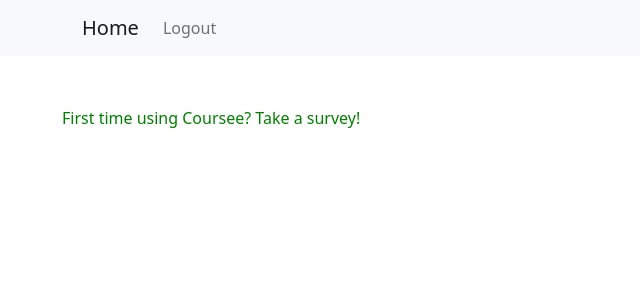
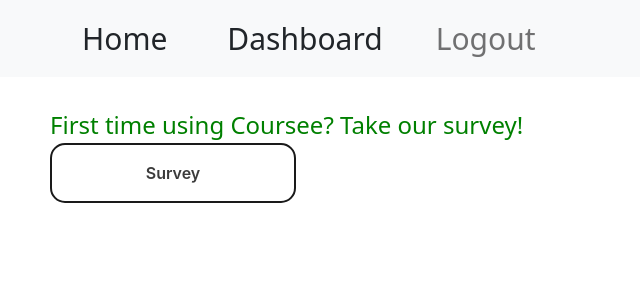
Before and after one commit to ryanlei2/sleep, a Next.js app: page /dashboard in a window 1280 px wide. Shown: the top 300 px of the page, without its empty margins (0-640 px from the left). Built offline with nearby package versions, Linux system fonts and the light colour scheme; no server answers; sample sign-in values are in the browser's storage.

Commit message:
add dashboard button and edit dashboard screen

```diff
--- a/components/Navbar.tsx
+++ b/components/Navbar.tsx
@@ -12,7 +12,10 @@ const NavbarComp = () => {
     <Navbar bg="light" expand="lg">
       <Container>
         <Link href="/" passHref>
-          <Navbar.Brand>Home</Navbar.Brand>
+          <Nav.Link>Home&emsp;&emsp;</Nav.Link>
+        </Link>
+        <Link href="/dashboard" passHref>
+          <Nav.Link>Dashboard&ensp;</Nav.Link>
         </Link>
         <Navbar.Toggle aria-controls="basic-navbar-nav" />
         <Navbar.Collapse id="basic-navbar-nav">
@@ -25,7 +28,7 @@ const NavbarComp = () => {
                     router.push('/login')
                   }}
                 >
-                  Logout
+                  &emsp;Logout
                 </Nav.Link>
               </div>
             ) : (
@@ -36,6 +39,7 @@ const NavbarComp = () => {
                 <Link href="/login" passHref>
                   <Nav.Link>Login</Nav.Link>
                 </Link>
+
               </>
             )}
           </Nav>
--- a/pages/dashboard.tsx
+++ b/pages/dashboard.tsx
@@ -4,14 +4,10 @@ import { auth } from '../config/firebase';
 const Dashboard = () => {
   return (
     <>
-      <div className='container'>First time using Coursee? Take a survey!</div><style jsx>{`
-            .container {
-              margin: 50px;
-            }
-            div {
-              color: green;
-            }
-          `}</style>
+      <div className='dashboardMain'>
+        First time using Coursee? Take our survey!<br></br>
+        <button className="surveyBtn" role="button">Survey</button>
+      </div>
     </>
   )
 }
--- a/pages/login.tsx
+++ b/pages/login.tsx
@@ -18,6 +18,7 @@ const Login = () => {
     try {
       await login(data.email, data.password)
       router.push('/dashboard')
+      //show dashboard button
     } catch (err) {
       console.log(err)
     }
--- a/styles/Home.module.css
+++ b/styles/Home.module.css
@@ -12,7 +12,7 @@
   align-items: center;
 }
 
-/* .footer {
+.footer {
   display: flex;
   flex: 1;
   padding: 2rem 0;
@@ -113,4 +113,4 @@
     width: 100%;
     flex-direction: column;
   }
-} */
+}
--- a/styles/globals.css
+++ b/styles/globals.css
@@ -6,6 +6,60 @@ body {
     Ubuntu, Cantarell, Fira Sans, Droid Sans, Helvetica Neue, sans-serif;
 }
 
+.container {
+  font-size: 30px;
+}
+
+.dashboardMain {
+  color: green;
+  margin-top: 30px;
+  margin-left: 50px;
+  font-size: 1.5rem;
+}
+
+.surveyBtn {
+  appearance: none;
+  background-color: transparent;
+  border: 2px solid #1A1A1A;
+  border-radius: 15px;
+  box-sizing: border-box;
+  color: #3B3B3B;
+  cursor: pointer;
+  display: inline-block;
+  font-family: Roobert,-apple-system,BlinkMacSystemFont,"Segoe UI",Helvetica,Arial,sans-serif,"Apple Color Emoji","Segoe UI Emoji","Segoe UI Symbol";
+  font-size: 16px;
+  font-weight: 600;
+  line-height: normal;
+  margin: 0;
+  min-height: 60px;
+  min-width: 0;
+  outline: none;
+  padding: 16px 24px;
+  text-align: center;
+  text-decoration: none;
+  transition: all 300ms cubic-bezier(.23, 1, 0.32, 1);
+  user-select: none;
+  -webkit-user-select: none;
+  touch-action: manipulation;
+  width: 20%;
+  will-change: transform;
+}
+
+.surveyBtn:disabled {
+  pointer-events: none;
+}
+
+.surveyBtn:hover {
+  color: #fff;
+  background-color: #1A1A1A;
+  box-shadow: rgba(0, 0, 0, 0.25) 0 8px 15px;
+  transform: translateY(-2px);
+}
+
+.surveyBtn:active {
+  box-shadow: none;
+  transform: translateY(0);
+}
 
 a {
   color: inherit;
```
